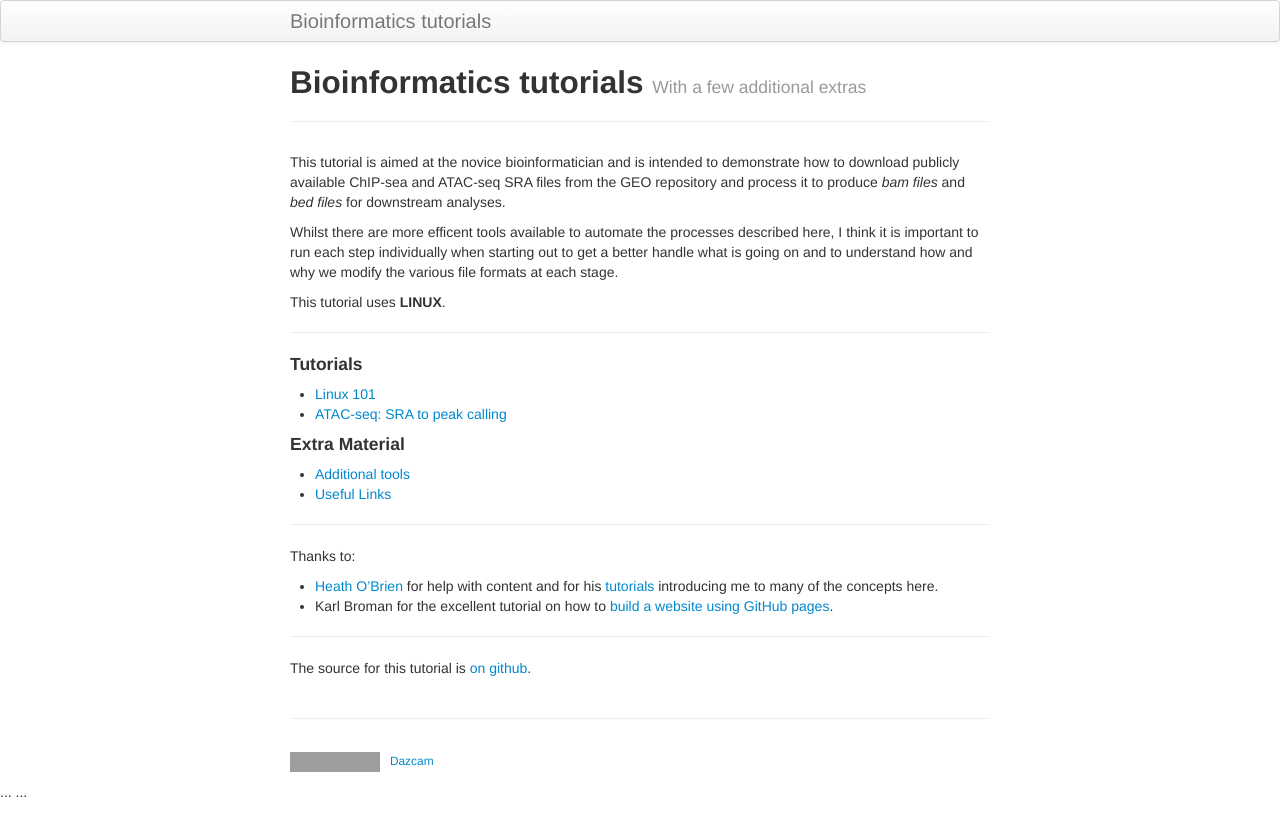
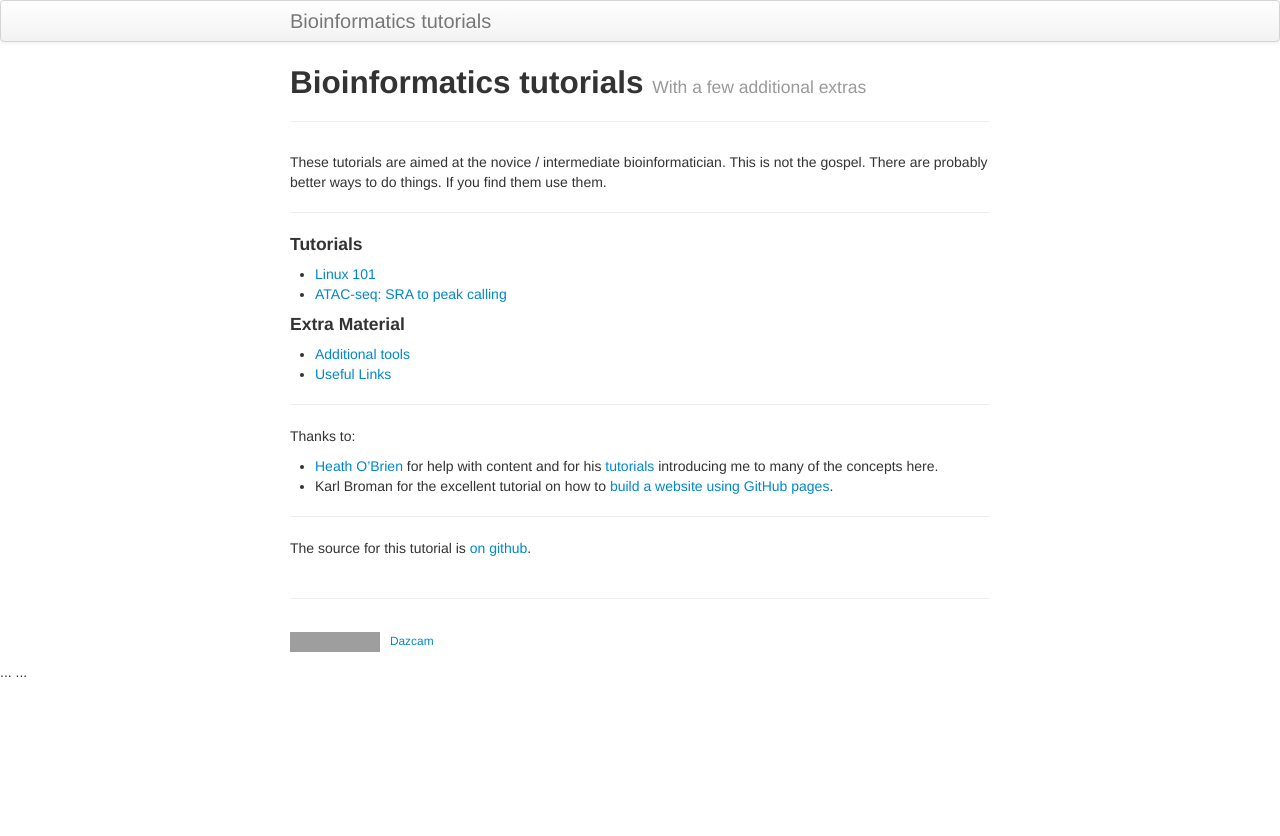
Before and after one commit to Dazcam/Bioinformatics-tutorials, a Jekyll site: the page built from index.md, in a window 1280 px wide. Shown: the top 836 px of the page. Built offline with Jekyll 4.4.1, drawn with Linux system fonts in a browser that asks for light colours; grey boxes are pictures that could not be loaded.

Commit message:
Update index.md

```diff
--- a/index.md
+++ b/index.md
@@ -5,15 +5,7 @@ tagline: With a few additional extras
 description: This site contains some basic bioinformatics tutorials
 ---
 
-This tutorial is aimed at the novice bioinformatician and is  intended to demonstrate how to download publicly
-available ChIP-sea and ATAC-seq SRA files from the GEO repository and process it to produce *bam files* and
-*bed files* for downstream analyses.
-
-Whilst there are more efficent tools available to automate the processes described here, I think it is important
-to run each step individually when starting out to get a better handle what is going on and to understand how
-and why we modify the various file formats at each stage.
-
-This tutorial uses **LINUX**.
+These tutorials are aimed at the novice / intermediate bioinformatician. This is not the gospel. There are probably better ways to do things. If you find them use them.
 
 ***
 
```
